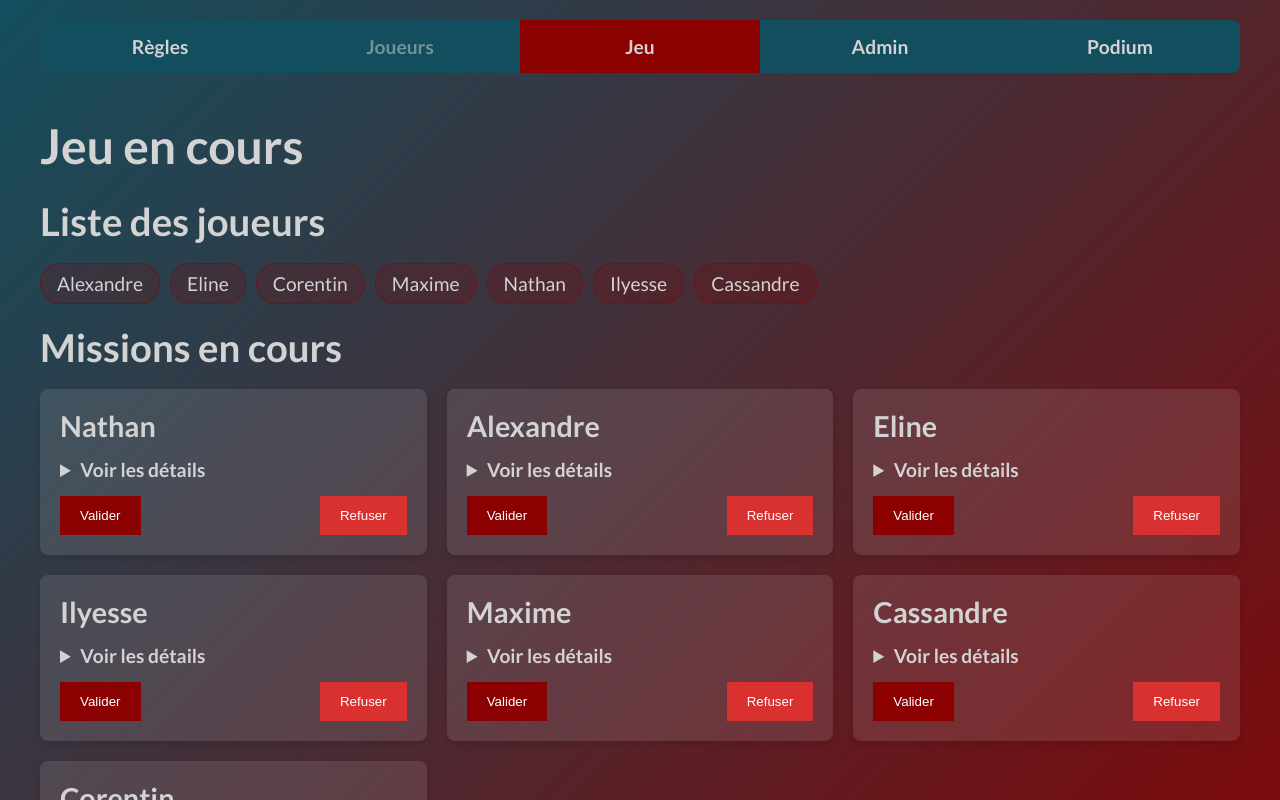
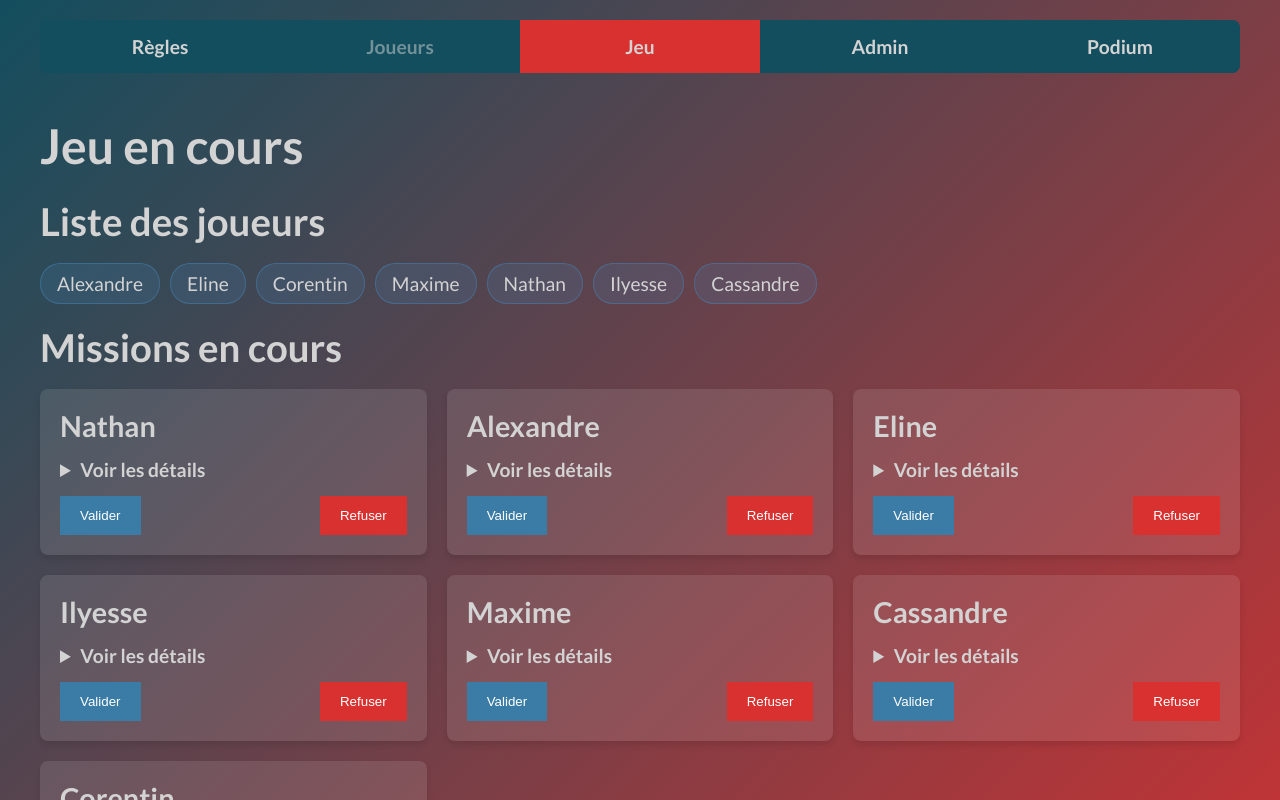
Before and after one commit to AlexandreGaultier/killer-game, a Vue app: page /setup in a window 1280 px wide. Both pictures are taken after a click on the button "Commencer le jeu". Shown: the top 800 px of the page. Built offline with nearby package versions, Linux system fonts and the light colour scheme.

Commit message:
change colors

```diff
--- a/src/App.vue
+++ b/src/App.vue
@@ -55,14 +55,14 @@ export default defineComponent({
   --accent-blue-rgb: 100, 181, 246; */
 
 
-  --primary-color: #8B0000;
+  --primary-color: #d93030;
   --secondary-color: #134E5E;
   --text-color: #D3D3D3;
   --background-color: #000000;
   --accent-red: #D93030;
   --accent-blue: #3A7CA5;
 
-  --primary-color-rgb: 139, 0, 0;
+  --primary-color-rgb: 217, 48, 48;
   --secondary-color-rgb: 19, 78, 94;
   --text-color-rgb: 211, 211, 211;
   --background-color-rgb: 0, 0, 0;
--- a/src/components/PlayerChip.vue
+++ b/src/components/PlayerChip.vue
@@ -35,8 +35,8 @@ export default {
 
 <style scoped>
 .player-chip {
-  background-color: rgba(var(--primary-color-rgb), 0.2);
-  border: 1px solid rgba(var(--primary-color-rgb), 0.5);
+  background-color: rgba(var(--accent-blue-rgb), 0.2);
+  border: 1px solid rgba(var(--accent-blue-rgb), 0.5);
   color: var(--text-color);
   padding: 8px 16px;
   border-radius: 20px;
--- a/src/views/GameView.vue
+++ b/src/views/GameView.vue
@@ -113,12 +113,12 @@ summary {
 }
 
 .validate-button {
-  background-color: var(--primary-color);
+  background-color: var(--accent-blue);
   color: #ffffff;
 }
 
 .validate-button:hover {
-  background-color: rgba(var(--primary-color-rgb), 0.6);
+  background-color: rgba(var(--accent-blue-rgb), 0.6);
 }
 
 .reject-button {
```
